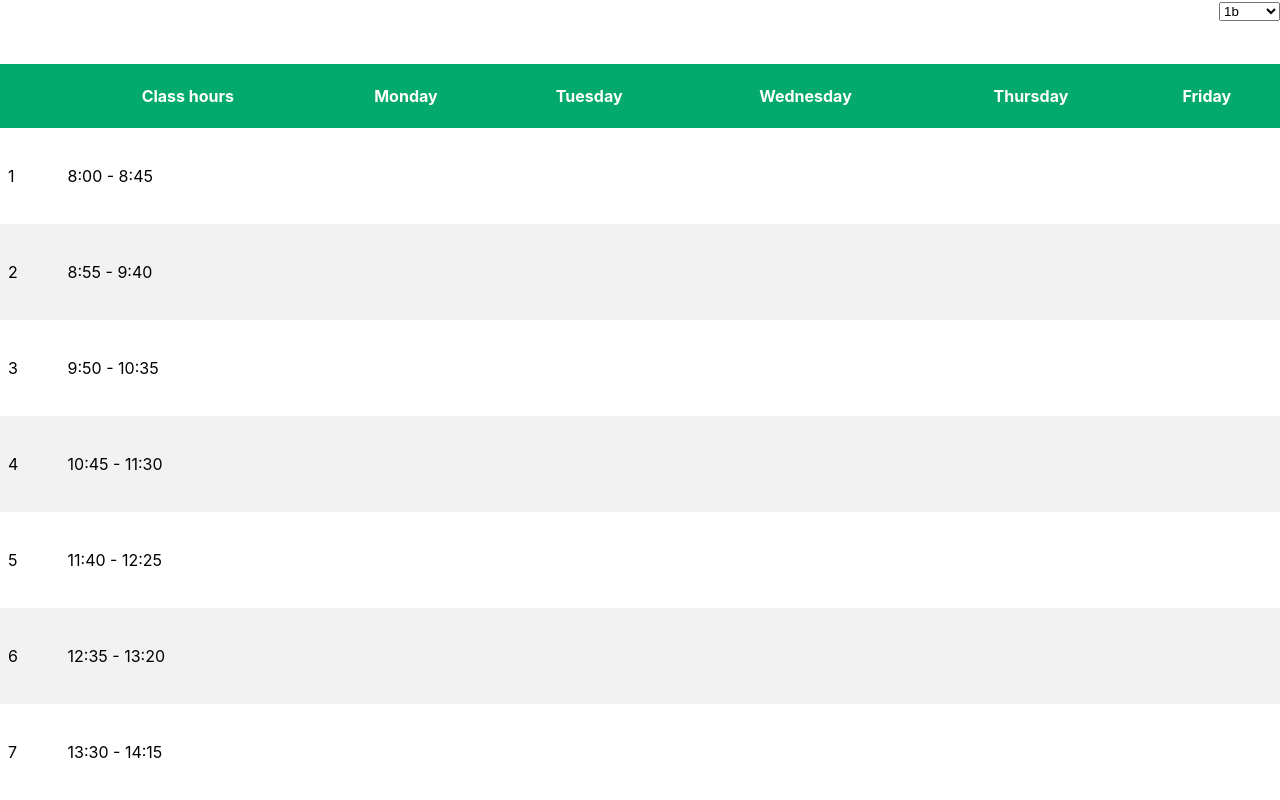
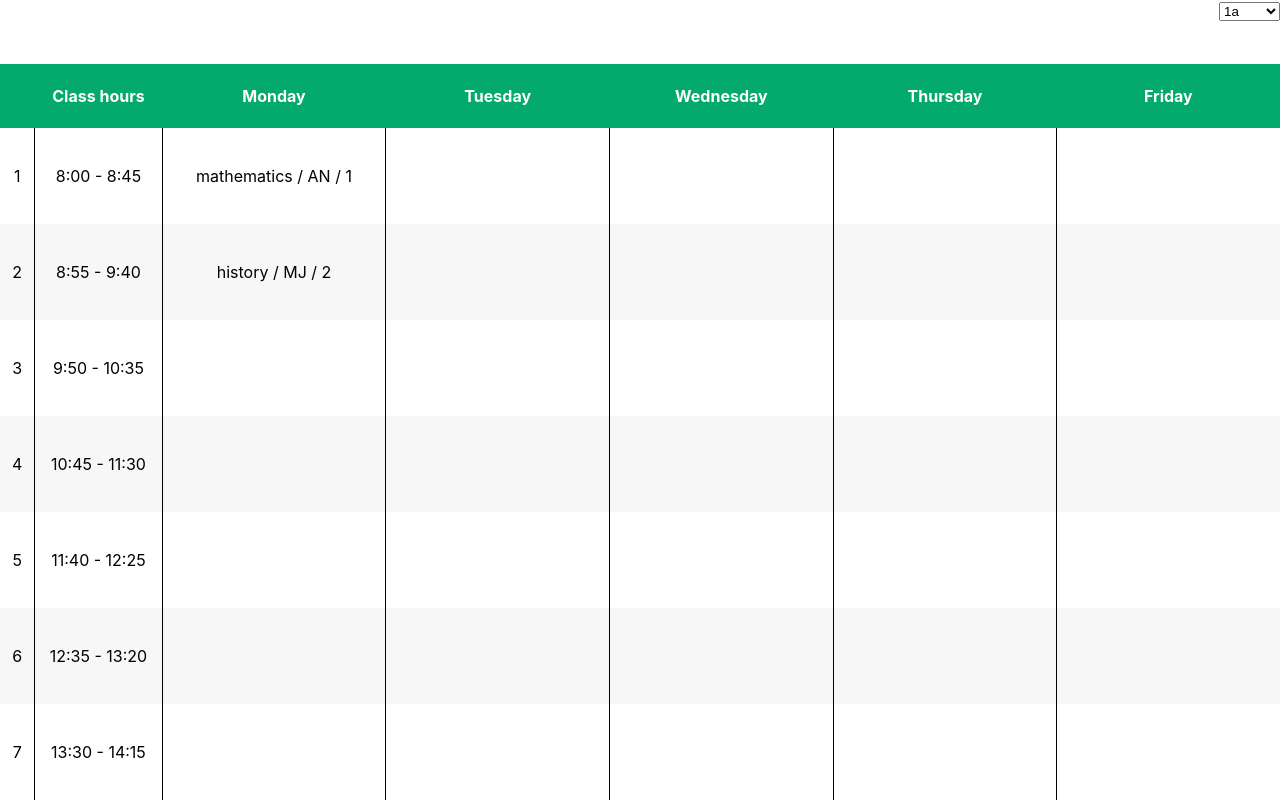
Before and after one commit to kdulinski/timetable-planning, a React (Create React App) app: page / in a window 1280 px wide. Built offline with nearby package versions, Linux system fonts and the light colour scheme.

Commit message:
feat: EditLesson modal. Add, delete functions and styling need to be fixed.

```diff
--- a/src/App.js
+++ b/src/App.js
@@ -1,4 +1,6 @@
 import Timetable from "./Components/Timetable";
+import EditLesson from "./Components/EditLesson";
+import { useState } from "react";
 
 const groupsDummy = [
   {
@@ -117,14 +119,42 @@ const lessonsDummy = [
 ];
 
 function App() {
+  const [isEditVisible, setIsEditVisible] = useState(false);
+  const [currentLesson, setCurrentLesson] = useState();
+  const [lessons, setLessons] = useState(lessonsDummy);
+
+  const lessonClickHandler = (day, hour) => {
+    setIsEditVisible(true);
+    setCurrentLesson({ day: day, hour: hour, group: "1a" });
+  };
+
+  const modalCloseHandler = () => {
+    setIsEditVisible(false);
+  };
+
+  const addLessonHandler = (newLesson) => {
+    setLessons((prevLessons) => {
+      return [...prevLessons, newLesson];
+    });
+  };
+
   return (
     <div>
       <Timetable
         classHours={classHoursDummy}
         groups={groups}
         teachers={teachers}
-        lessons={lessonsDummy}
+        lessons={lessons}
+        onLessonClick={lessonClickHandler}
       />
+      {isEditVisible && (
+        <EditLesson
+          subjects={subjectsDummy}
+          onModalClose={modalCloseHandler}
+          currentLesson={currentLesson}
+          onAddLesson={addLessonHandler}
+        />
+      )}
     </div>
   );
 }
--- /dev/null
+++ b/src/Components/EditLesson.css
@@ -0,0 +1,26 @@
+.edit-lesson__modal {
+    position: fixed;
+    z-index: 1;
+    left: 0;
+    top: 0;
+    width: 100%;
+    height: 100%;
+    background-color: rgba(0, 0, 0, 0.6);
+}
+
+.edit-lesson__content {
+    background-color: white;
+    margin: 15% auto;
+    padding: 20px;
+    width: 80%;
+}
+
+.edit-lesson__controls {
+    display: flex;
+    flex-direction: row;
+    gap: 50px;
+}
+
+.edit-lesson__control label {
+    margin-right: 10px;
+}
--- /dev/null
+++ b/src/Components/EditLesson.js
@@ -0,0 +1,88 @@
+import "./EditLesson.css";
+import { useState } from "react";
+
+const EditLesson = (props) => {
+  const [selectedSubject, setSelectedSubject] = useState(
+    props.subjects[0].name
+  );
+
+  const [userInput, setUserInput] = useState({
+    day: props.currentLesson.day,
+    hour: props.currentLesson.hour,
+    group: props.currentLesson.group,
+  });
+
+  const subjectChangeHandler = (event) => {
+    setSelectedSubject(event.target.value);
+    setUserInput({ ...userInput, subject: event.target.value });
+  };
+
+  const teacherChangeHandler = (event) => {
+    setUserInput({ ...userInput, teacher: event.target.value });
+  };
+
+  const classroomChangeHandler = (event) => {
+    setUserInput({ ...userInput, classroom: event.target.value });
+  };
+
+  const submitHandler = (event) => {
+    event.preventDefault();
+
+    props.onAddLesson(userInput);
+    props.onModalClose();
+  };
+
+  let filteredSubjects = props.subjects.filter(
+    (subject) => subject.name === selectedSubject
+  );
+
+  return (
+    <div className="edit-lesson__modal">
+      <div className="edit-lesson__content">
+        <form onSubmit={submitHandler}>
+          <div className="edit-lesson__controls">
+            <div className="edit-lesson__control">
+              <label>subject</label>
+              <select onChange={subjectChangeHandler}>
+                {props.subjects.map((subject) => (
+                  <option key={subject.name} value={subject.name}>
+                    {subject.name}
+                  </option>
+                ))}
+              </select>
+            </div>
+            <div className="edit-lesson__control">
+              <label>teacher</label>
+              <select onChange={teacherChangeHandler}>
+                {filteredSubjects[0].teachers.map((teacher) => (
+                  <option key={teacher} value={teacher}>
+                    {teacher}
+                  </option>
+                ))}
+              </select>
+            </div>
+            <div className="edit-lesson__control">
+              <label>classroom</label>
+              <select onChange={classroomChangeHandler}>
+                {filteredSubjects[0].classrooms.map((classroom) => (
+                  <option key={classroom} value={classroom}>
+                    {classroom}
+                  </option>
+                ))}
+              </select>
+            </div>
+          </div>
+          <div className="edit-lesson__actions">
+            <button type="button" onClick={props.onModalClose}>
+              Cancel
+            </button>
+            <button type="button">Delete</button>
+            <button type="submit">Add</button>
+          </div>
+        </form>
+      </div>
+    </div>
+  );
+};
+
+export default EditLesson;
--- a/src/Components/Timetable.css
+++ b/src/Components/Timetable.css
@@ -1,6 +1,7 @@
 table {
     border-collapse: collapse;
     width: 100%;
+    table-layout: auto;
   }
 
 
@@ -10,11 +11,37 @@ table {
     }
 
     td {
-      text-align: left;
-      padding: 8px;
+      text-align: center;
+      padding: 12px;
+      border-right: 1px solid #000;
     }
 
-  tr:nth-child(even){background-color: #f2f2f2}
+    td:first-child {
+        width: 2%;
+    }
+
+    td:nth-child(2) {
+        width: 10%;
+    }
+
+    td:nth-child(3) {
+        width: 17.6%;
+    }
+    td:nth-child(4) {
+        width: 17.6%;
+    }
+    td:nth-child(5) {
+        width: 17.6%;
+    }
+    td:nth-child(6) {
+        width: 17.6%;
+    }
+    td:last-child {
+        width: 17.6%;
+        border: none;
+    }
+
+  tr:nth-child(even){background-color: #f7f7f7}
 
   th {
     background-color: #04AA6D;
--- a/src/Components/Timetable.js
+++ b/src/Components/Timetable.js
@@ -4,8 +4,8 @@ import TimetableHour from "./TimetableHour";
 import { useState } from "react";
 
 const Timetable = (props) => {
-  let [filterValue, setFilterValue] = useState("1b");
-  let [isTeacher, setIsTeacher] = useState(true);
+  let [filterValue, setFilterValue] = useState(props.groups[0]);
+  let [isTeacher, setIsTeacher] = useState(false);
 
   const FilterChangeHandler = (selectedValue, isSelectedTeacher) => {
     setFilterValue(selectedValue);
@@ -43,6 +43,7 @@ const Timetable = (props) => {
               lessons={props.lessons}
               selected={filterValue}
               isSelectedTeacher={isTeacher}
+              onLessonClick={props.onLessonClick}
             />
           );
         })}
--- a/src/Components/TimetableFilter.js
+++ b/src/Components/TimetableFilter.js
@@ -1,7 +1,5 @@
 const TimetableFilter = (props) => {
   const filterChangeHandler = (event) => {
-    // let avalue = props.teachers.includes(event.target.value);
-    // console.log(avalue);
     props.onFilterChange(
       event.target.value,
       props.teachers.includes(event.target.value)
@@ -13,12 +11,20 @@ const TimetableFilter = (props) => {
       <select onChange={filterChangeHandler} value={props.selected}>
         <optgroup label="Groups">
           {props.groups.map((group) => {
-            return <option key={group}>{group}</option>;
+            return (
+              <option key={group} value={group}>
+                {group}
+              </option>
+            );
           })}
         </optgroup>
         <optgroup label="Teachers">
           {props.teachers.map((teacher) => {
-            return <option key={teacher}>{teacher}</option>;
+            return (
+              <option key={teacher} value={teacher}>
+                {teacher}
+              </option>
+            );
           })}
         </optgroup>
       </select>
--- a/src/Components/TimetableHour.js
+++ b/src/Components/TimetableHour.js
@@ -11,6 +11,7 @@ const TimetableHour = (props) => {
         lessons={props.lessons}
         selected={props.selected}
         isSelectedTeacher={props.isSelectedTeacher}
+        onLessonClick={props.onLessonClick}
       />
       <TimetableLesson
         day="tue"
@@ -18,6 +19,7 @@ const TimetableHour = (props) => {
         lessons={props.lessons}
         selected={props.selected}
         isSelectedTeacher={props.isSelectedTeacher}
+        onLessonClick={props.onLessonClick}
       />
       <TimetableLesson
         day="wed"
@@ -25,6 +27,7 @@ const TimetableHour = (props) => {
         lessons={props.lessons}
         selected={props.selected}
         isSelectedTeacher={props.isSelectedTeacher}
+        onLessonClick={props.onLessonClick}
       />
       <TimetableLesson
         day="thu"
@@ -32,6 +35,7 @@ const TimetableHour = (props) => {
         lessons={props.lessons}
         selected={props.selected}
         isSelectedTeacher={props.isSelectedTeacher}
+        onLessonClick={props.onLessonClick}
       />
       <TimetableLesson
         day="fri"
@@ -39,6 +43,7 @@ const TimetableHour = (props) => {
         lessons={props.lessons}
         selected={props.selected}
         isSelectedTeacher={props.isSelectedTeacher}
+        onLessonClick={props.onLessonClick}
       />
     </tr>
   );
--- a/src/Components/TimetableLesson.js
+++ b/src/Components/TimetableLesson.js
@@ -1,6 +1,8 @@
-import { useDebugValue } from "react";
+const TimetableLesson = (props) => {
+  const lessonClickHandler = () => {
+    props.onLessonClick(props.day, props.hour);
+  };
 
-const TimetableLesson = (props) => {
   let content;
 
   let curentLesson;
@@ -21,15 +23,6 @@ const TimetableLesson = (props) => {
     );
   }
 
-  //   curentLesson[0] !== undefined
-  //     ? (content =
-  //         curentLesson[0].subject +
-  //         " / " +
-  //         curentLesson[0].teacher +
-  //         " / " +
-  //         curentLesson[0].classroom)
-  //     : (content = "");
-
   if (curentLesson[0] !== undefined && props.isSelectedTeacher) {
     content =
       curentLesson[0].subject +
@@ -48,15 +41,7 @@ const TimetableLesson = (props) => {
     content = "";
   }
 
-  return <td>{content}</td>;
+  return <td onClick={lessonClickHandler}>{content}</td>;
 };
 
-//{
-//     day: "mon",
-//     hour: 1,
-//     group: "1a",
-//     subject: "mathematics",
-//     teacher: "AN",
-//     classroom: 1,
-//   },
 export default TimetableLesson;
```
